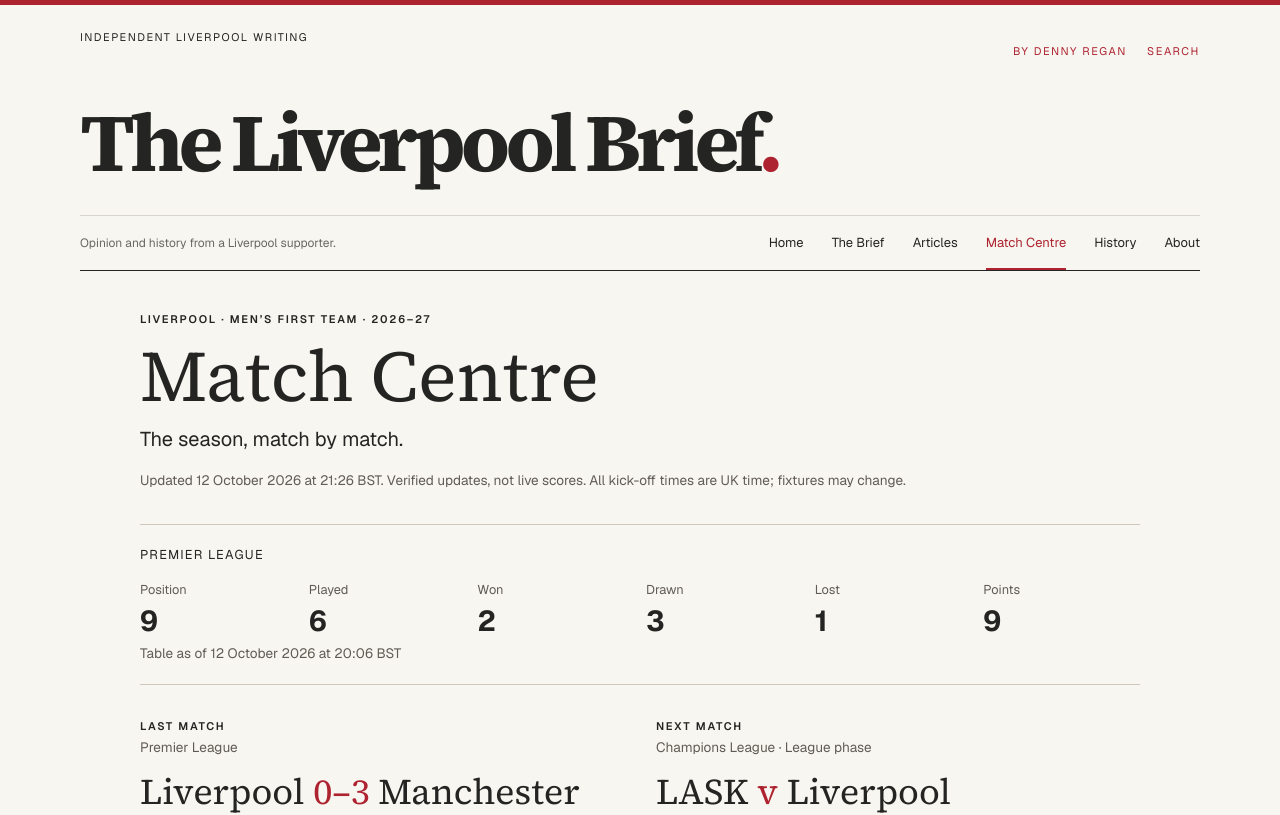
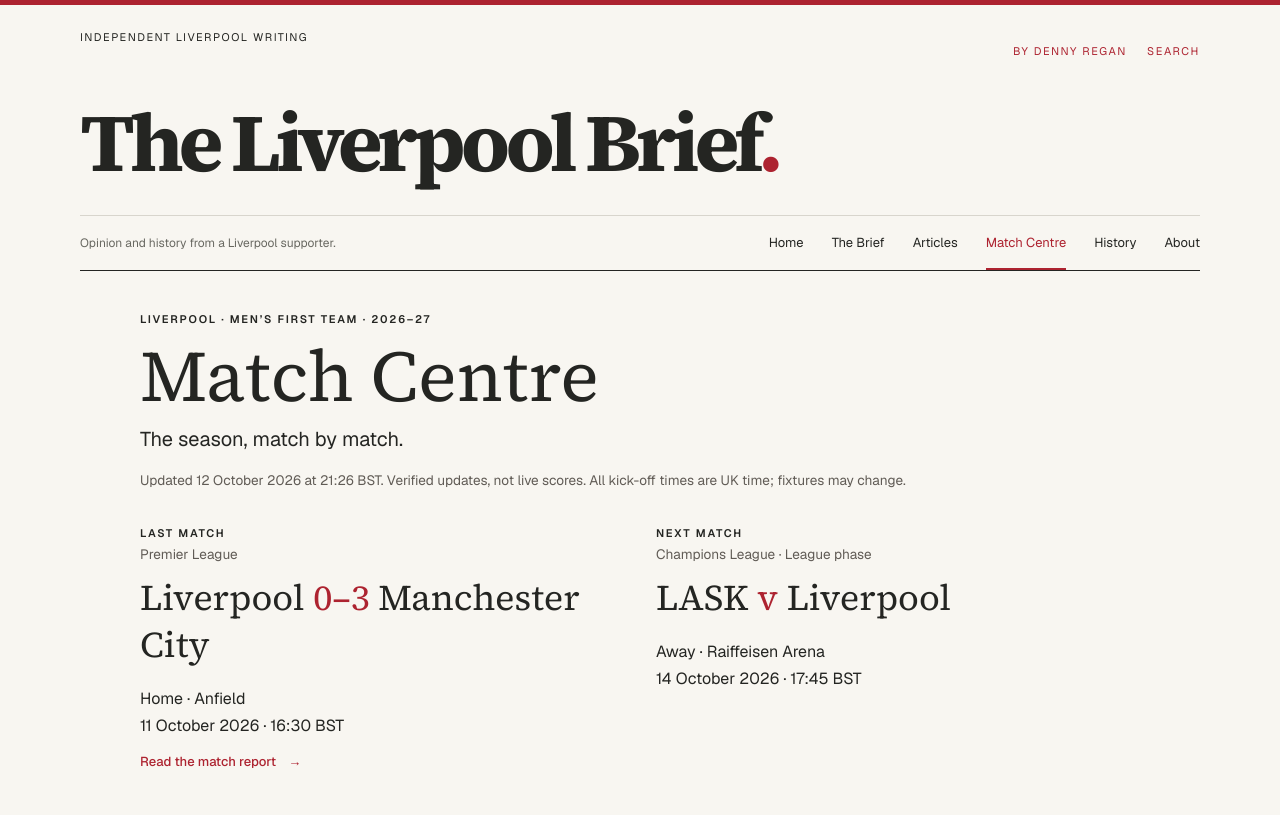
Before and after one commit to DennyRegan/the-liverpool-brief, a Next.js app: page /match-centre in a window 1280 px wide. Shown: the top 815 px of the page. Built offline with nearby package versions, Linux system fonts and the light colour scheme.

Commit message:
Remove top season summary from Match Centre

```diff
--- a/app/match-centre/match-centre.css
+++ b/app/match-centre/match-centre.css
@@ -8,11 +8,6 @@
 .mc-intro h1 { font-family: var(--font-source-serif), Georgia, serif; font-size: clamp(2.7rem, 6vw, 4.5rem); line-height: 1.08; margin: .6rem 0; }
 .mc-standfirst { font-size: 1.25rem; margin-bottom: 1rem; }
 .mc-note, .mc-competition { color: #605b55; font-size: .85rem; line-height: 1.6; }
-.mc-snapshot { border-block: 1px solid #cfc7bc; margin-top: 2rem; padding: 1.25rem 0; }
-.mc-snapshot h2 { font-size: .8rem; text-transform: uppercase; letter-spacing: .1em; margin-bottom: 1rem; }
-.mc-snapshot dl { display: grid; grid-template-columns: repeat(6, 1fr); gap: .75rem; }
-.mc-snapshot dt { font-size: .8rem; color: #605b55; }
-.mc-snapshot dd { font-size: 1.8rem; font-weight: 650; }
 .mc-match-pair { display: grid; grid-template-columns: 1fr 1fr; gap: 2rem; border-bottom: 1px solid #cfc7bc; }
 .mc-match { min-width: 0; padding: 2rem 0; }
 .mc-match h2 { font-family: var(--font-source-serif), Georgia, serif; font-size: clamp(1.65rem, 3vw, 2.25rem); line-height: 1.3; margin: .6rem 0 1rem; }
@@ -67,7 +62,6 @@
  .mc-page { padding-top: 1.75rem; }
  .mc-match-pair { grid-template-columns: 1fr; gap: 0; }
  .mc-match + .mc-match { border-top: 1px solid #cfc7bc; }
- .mc-snapshot dl { grid-template-columns: repeat(3, 1fr); }
  .mc-fixture { grid-template-columns: 1fr; gap: .4rem; }
  .mc-fixture-date { display: flex; flex-wrap: wrap; gap: .25rem 1rem; align-items: baseline; }
  .mc-table { font-size: .8rem; }
--- a/app/match-centre/page.tsx
+++ b/app/match-centre/page.tsx
@@ -28,7 +28,6 @@
   const entities = new Map(getHistoryEntities().map(e => [e.id, e.label]));
   const label = (id: string) => id === 'liverpool' ? 'Liverpool' : entities.get(id)!;
   const competition = (id: string) => id === 'european-cup' ? 'Champions League' : label(id);
-  const row = data.table.rows.find(r => r.clubId === 'liverpool')!;
   const reading = getCurrentSeasonReading(data.season);
   const waitingIds = new Set(waiting.map(f => f.id));
   const months = [...new Set(ordered.map(f => f.date?.slice(0, 7) ?? 'tbc'))];
@@ -56,7 +55,6 @@
   }
   return <><SiteHeader active="match-centre" /><main id="main-content" className="site-width mc-page">
     <header className="mc-intro"><p className="eyebrow">Liverpool · Men’s first team · {data.season.replace('-', '–')}</p><h1>Match Centre</h1><p className="mc-standfirst">The season, match by match.</p><p className="mc-note">Updated {updatedLabel(data.updatedAt)}. Verified updates, not live scores. All kick-off times are UK time; fixtures may change.</p></header>
-    <section className="mc-snapshot" aria-label="Premier League season snapshot"><h2>Premier League</h2><dl>{[['Position', row.position], ['Played', row.played], ['Won', row.won], ['Drawn', row.drawn], ['Lost', row.lost], ['Points', row.points]].map(([name, value]) => <div key={name}><dt>{name}</dt><dd>{value}</dd></div>)}</dl><p className="mc-note">Table as of {updatedLabel(data.table.asOf)}</p></section>
     {waiting.length > 0 && <p className="mc-update">Result awaiting an editorial update: {waiting.map(f => `${label(f.oppositionId)} (${dateLabel(f.date!)})`).join('; ')}. See Fixtures &amp; Results below.</p>}
     <div className="mc-match-pair">{card(last, 'Last Match')}{card(next, 'Next Match')}</div>
     {next?.preview && <article id="match-preview" className="mc-preview" aria-labelledby="match-preview-title" tabIndex={-1}>
```
